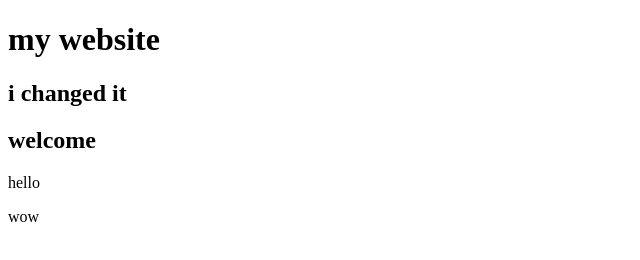
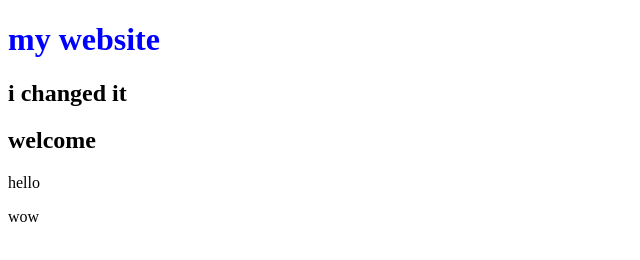
Before and after one commit to saacidyuusuf/cabdimalik, a plain HTML site: page index.html in a window 1280 px wide. Shown: the whole page, without its empty margins (0-640 px from the left). Drawn offline with Linux system fonts and the light colour scheme.

Commit message:
add style

```diff
--- a/index.html
+++ b/index.html
@@ -7,7 +7,7 @@
     <title>Document</title>
 </head>
 <body>
-    <h1>my website</h1>
+    <h1 style="color:blue;">my website</h1>
     <h2>i changed it </h2>
     <h2>welcome</h2>
     <p>hello</p>
```
